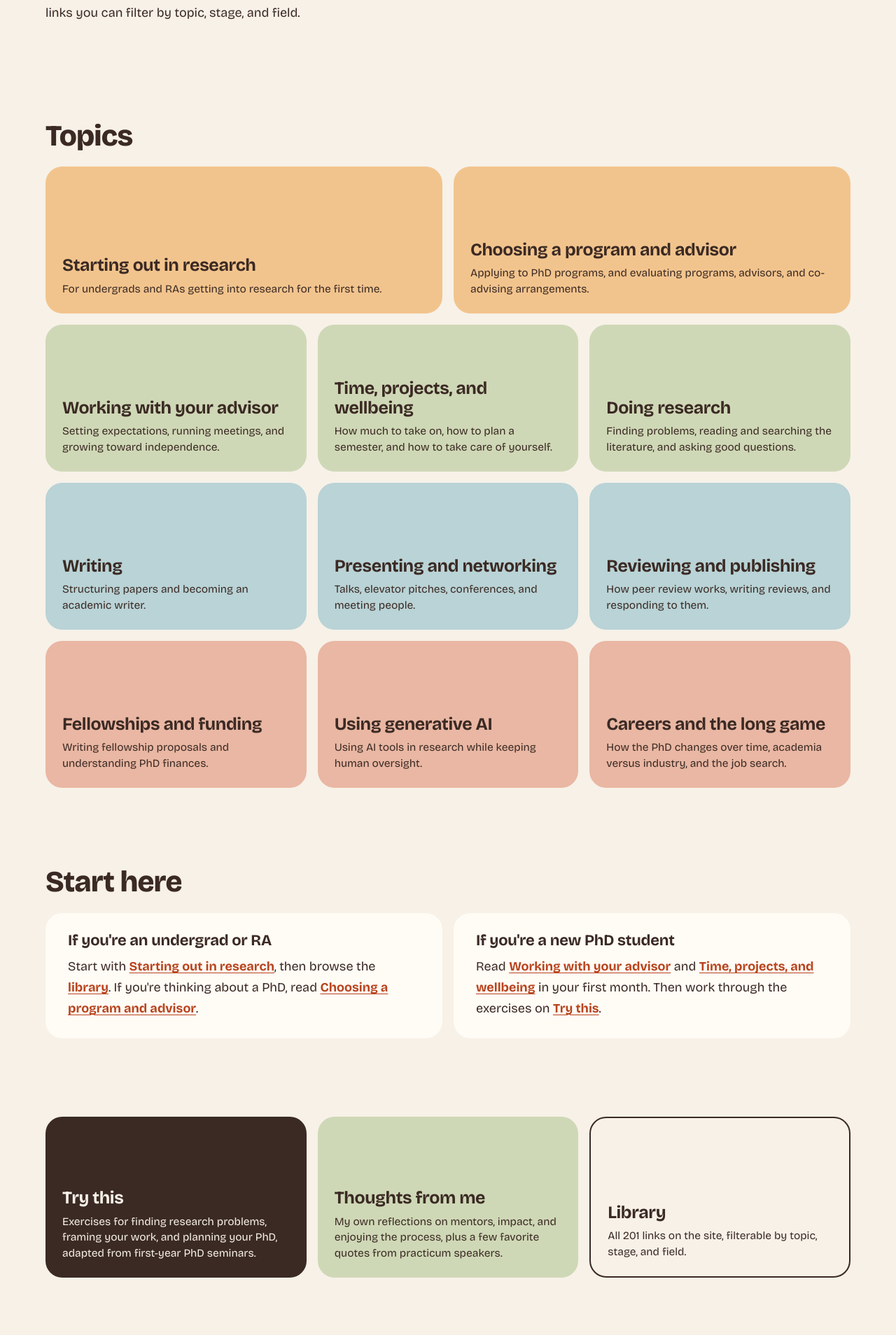
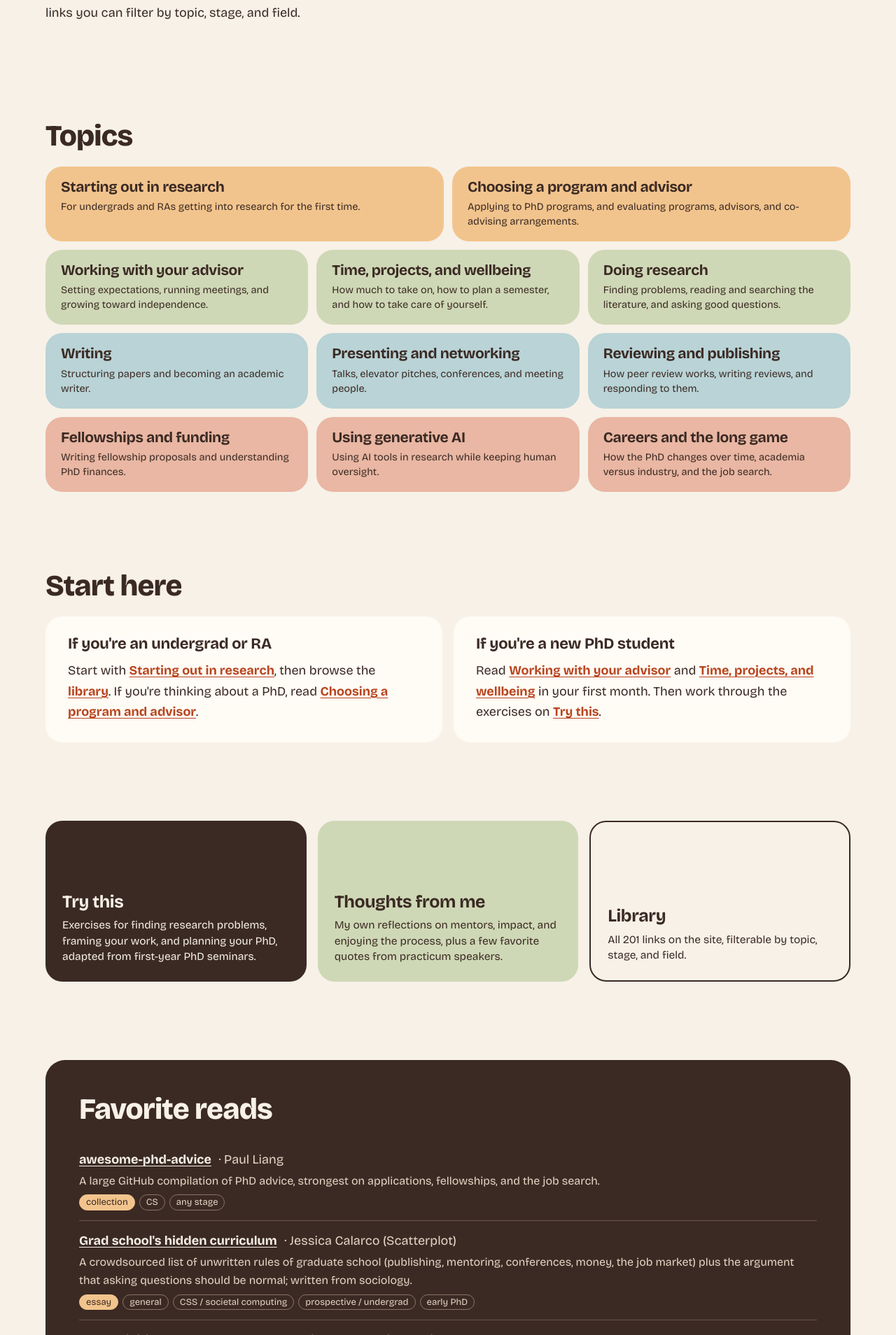
Before and after one commit to merylye/student-advice, a Jekyll site: the page built from index.html, in a window 1280 px wide. Shown: the part 534-2442 px from the top of the page at 70% size. Built offline with Jekyll 4.4.1, drawn with Linux system fonts in a browser that asks for light colours.

Commit message:
Shorter topic tiles
Co-Authored-By: Claude Opus 5.5 <noreply@anthropic.com>
Claude-Session: https://claude.ai/code/session_01C25QM1QrULTUCEMLhuM8KY

```diff
--- a/assets/css/style.css
+++ b/assets/css/style.css
@@ -98,9 +98,12 @@ li > strong:first-child { font-weight: 700; }
 }
 .pill:hover { color: var(--ink); box-shadow: inset 0 0 0 2px var(--ink); }
 .group {
-  display: grid; grid-template-columns: repeat(auto-fit, minmax(260px, 1fr)); gap: 16px;
-  margin-bottom: 16px;
+  display: grid; grid-template-columns: repeat(auto-fit, minmax(260px, 1fr)); gap: 12px;
+  margin-bottom: 12px;
 }
+.group .tile { min-height: 0; padding: 18px 22px; justify-content: flex-start; gap: 6px; }
+.group .tile-title { font-size: 21px; }
+.group .tile-blurb { font-size: 14.5px; }
 .group:last-child { margin-bottom: 0; }
 .group-head { display: flex; flex-direction: column; justify-content: flex-end; padding: 8px 8px 8px 0; }
 .group-head h2 { margin: 4px 0 6px; font-size: 34px; line-height: 1.05; }
@@ -186,6 +189,5 @@ select.chip { padding-right: 28px; }
   .sticker-wrap { padding: 8px 4px; }
   .reads { padding: 28px 20px; }
   .group-head h2 { font-size: 28px; }
-  .tile { min-height: 160px; }
   .topic-links { columns: 1; }
 }
```
